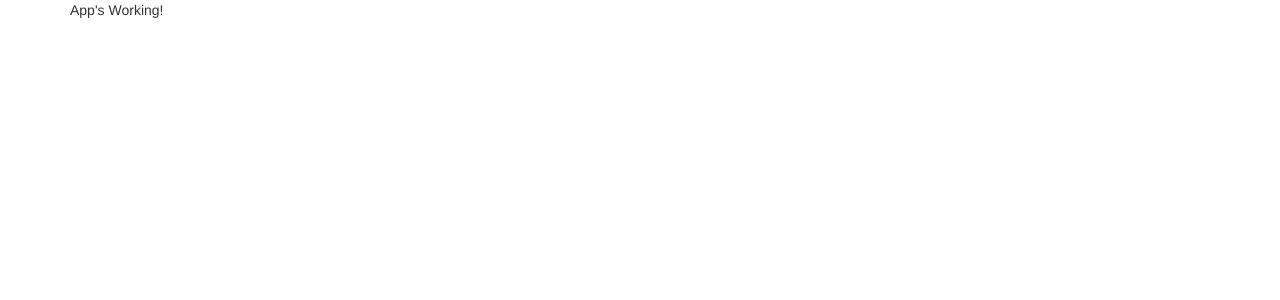
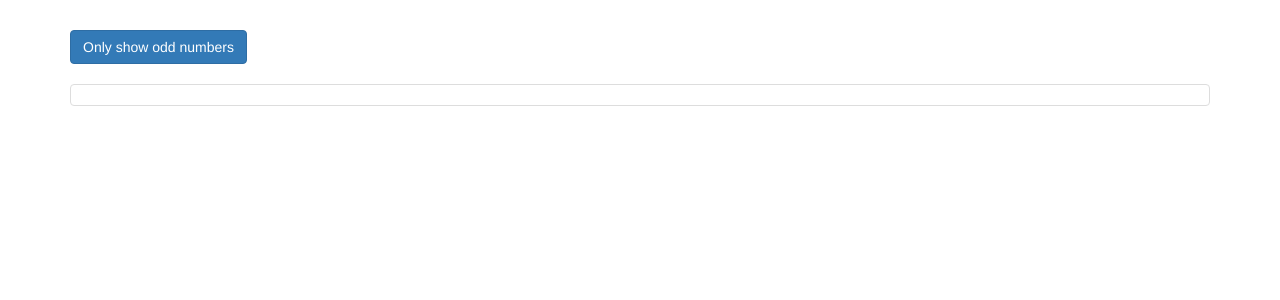
Before and after one commit to gaetanBloch/angular-directives, an Angular app: page / in a window 1280 px wide. Shown: the top 300 px of the page. Built offline with nearby package versions, Linux system fonts and the light colour scheme.

Commit message:
Init Directives module

```diff
--- a/src/app/app.component.css
+++ b/src/app/app.component.css
@@ -0,0 +1,3 @@
+.container {
+  margin-top: 30px;
+}
--- a/src/app/app.component.html
+++ b/src/app/app.component.html
@@ -1,5 +1,18 @@
 <div class="container">
   <div class="row">
-    <div class="col-xs-12">App's Working!</div>
+    <div class="col-xs-12">
+      <button
+        class="btn btn-primary"
+        (click)="onlyOdd = !onlyOdd">Only show odd numbers</button>
+      <br><br>
+      <ul class="list-group">
+        <li
+          class="list-group-item">
+        </li>
+      </ul>
+      <ng-template [ngIf]="onlyOdd">
+        <p>Only odd</p>
+      </ng-template>
+    </div>
   </div>
 </div>
--- a/src/app/app.component.ts
+++ b/src/app/app.component.ts
@@ -6,4 +6,6 @@
   styleUrls: ['./app.component.css']
 })
 export class AppComponent {
+  numbers = [1, 2, 3, 4, 5];
+  onlyOdd = false;
 }
```
